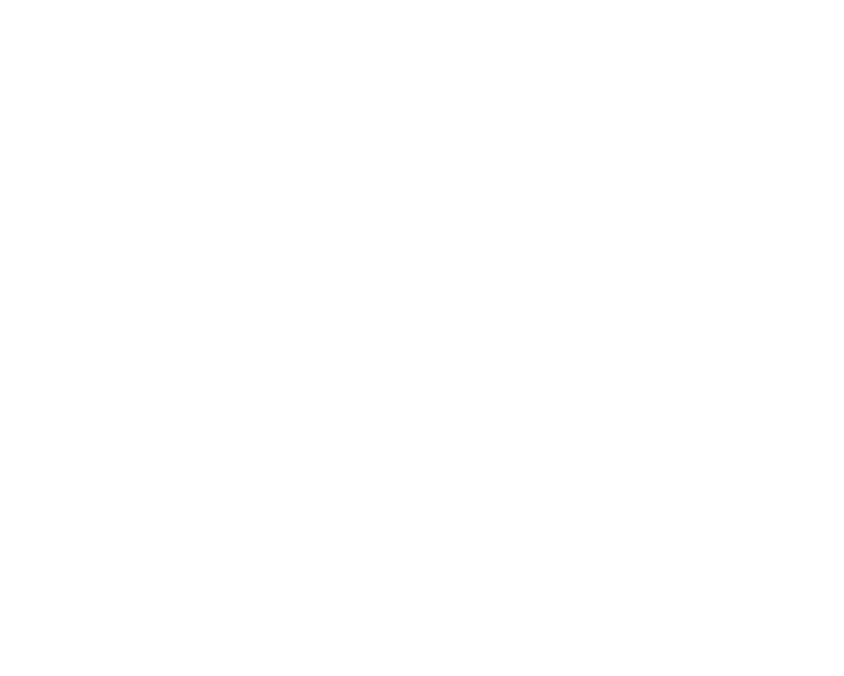
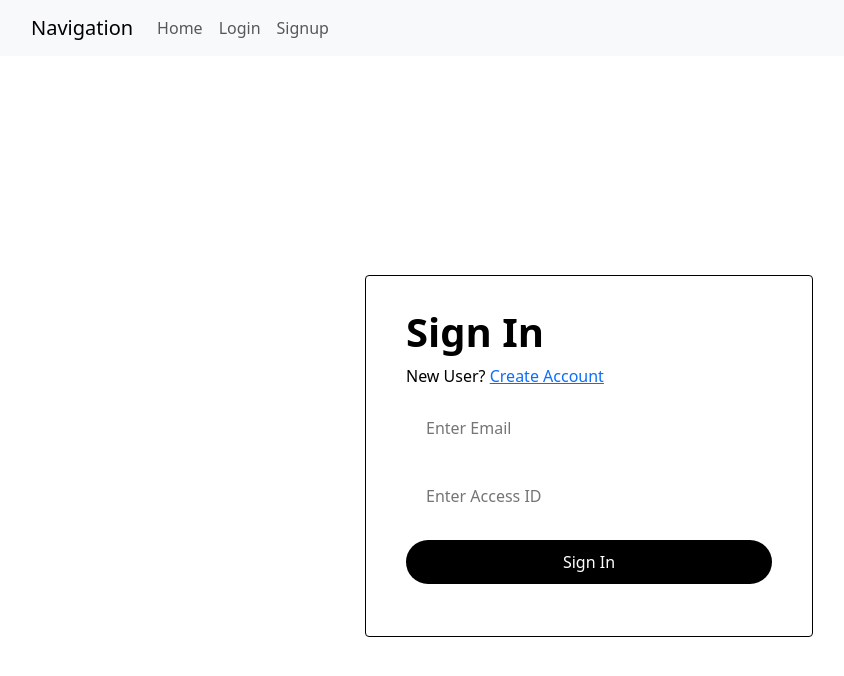
Before and after one commit to mushikhan1102/timeslot_registration, a React (Create React App) app: page /login in a window 1280 px wide. Before the commit this address had no page. Shown: the top 676 px of the page, without its empty margins (51-895 px from the left). Built offline with nearby package versions, Linux system fonts and the light colour scheme.

Commit message:
login/signup

```diff
--- a/package.json
+++ b/package.json
@@ -6,8 +6,10 @@
     "@testing-library/jest-dom": "^5.17.0",
     "@testing-library/react": "^13.4.0",
     "@testing-library/user-event": "^13.5.0",
+    "bootstrap": "^5.3.3",
     "firebase": "^10.8.1",
     "react": "^18.2.0",
+    "react-bootstrap": "^2.10.1",
     "react-dom": "^18.2.0",
     "react-router-dom": "^6.22.2",
     "react-scripts": "5.0.1",
--- a/src/App.js
+++ b/src/App.js
@@ -3,14 +3,17 @@
 import Home from "./pages/Home";
 import Login from "./pages/Login";
 import Signup from "./pages/Signup";
+import 'bootstrap/dist/css/bootstrap.min.css';
 
 function App() {
   return (
 
     <Routes>
       <Route path="/" element={<Home/>} />
-      <Route path="/" element={<Login/>} />
-      <Route path="/" element={<Signup/>} />
+      <Route path="/login" element={<Login/>} />
+      <Route path="/signup" element={<Signup/>} />
+
+
 
       </Routes>
   );
--- /dev/null
+++ b/src/components/nav_bar.js
@@ -0,0 +1,25 @@
+import Container from 'react-bootstrap/Container';
+import Nav from 'react-bootstrap/Nav';
+import Navbar from 'react-bootstrap/Navbar';
+import NavDropdown from 'react-bootstrap/NavDropdown';
+
+const Navigation = () => {
+  return (
+    <Navbar expand="lg" className="bg-body-tertiary">
+      <Container>
+        <Navbar.Brand href="#home">Navigation</Navbar.Brand>
+        <Navbar.Toggle aria-controls="basic-navbar-nav" />
+        <Navbar.Collapse id="basic-navbar-nav">
+          <Nav className="me-auto">
+            <Nav.Link href="/">Home</Nav.Link>
+            <Nav.Link href="/Login">Login</Nav.Link>
+            <Nav.Link href="/Signup">Signup</Nav.Link>
+
+          </Nav>
+        </Navbar.Collapse>
+      </Container>
+    </Navbar>
+  );
+}
+
+export default Navigation;
--- a/src/pages/Home.js
+++ b/src/pages/Home.js
@@ -1,10 +1,17 @@
 import React from 'react';
+import Navigation from '../components/nav_bar';
 
 const Home = () => {
 
 return(
 
+    <>
+
+    <Navigation></Navigation>
     <h1>Home</h1>
+
+    </>
+
 
 );
 
--- a/src/pages/Login.js
+++ b/src/pages/Login.js
@@ -1,10 +1,48 @@
 import React from 'react';
+import Navigation from '../components/nav_bar';
+import "./styles.css"
 
 const Login = () => {
 
 return(
 
-    <h1>Home</h1>
+    <>
+
+    <Navigation></Navigation>
+    <div className="container-signin">
+        <section class="wrapper">
+            <div class="heading">
+
+                <h1 class="text text-large">
+                    <strong>Sign In</strong>
+                </h1>
+
+                <p class="text text-normal"> New User?
+                    <span> <a href="/Signup" class= "text text-links"> Create Account </a>
+                    </span>
+                </p>
+
+            </div>
+
+            <form>
+                <div class="input-control">
+
+                    <input
+                    type="email" placeholder="Enter Email" class="input-field"></input>
+                </div>
+
+                <div class="input-control">
+                    <input
+                    type="Access ID" placeholder="Enter Access ID" class="input-field"></input>
+
+                </div>
+
+                <button type="submit" name="submit" class="input-submit" value="Sign in">Sign In</button>
+            </form>
+        </section>
+    </div>
+
+    </>
 
 );
 
--- a/src/pages/Signup.js
+++ b/src/pages/Signup.js
@@ -1,10 +1,52 @@
 import React from 'react';
+import Button from 'react-bootstrap/Button';
+import Col from 'react-bootstrap/Col';
+import Form from 'react-bootstrap/Form';
+import Row from 'react-bootstrap/Row';
+
+import Navigation from '../components/nav_bar';
+import FormText from 'react-bootstrap/FormText'
 
 const Signup = () => {
 
 return(
 
-    <h1>Home</h1>
+    <>
+
+    <Navigation></Navigation>
+    <h1>Signup</h1>
+
+    <Form>
+      <Row className="mb-3">
+        <Form.Group as={Col} controlId="formGridEmail">
+          <Form.Label>Email</Form.Label>
+          <Form.Control type="email" placeholder="Enter email" />
+        </Form.Group>
+
+        <Form.Group as={Col} controlId="formGridID">
+          <Form.Label>Access ID</Form.Label>
+          <Form.Control type="password" placeholder="ID" />
+        </Form.Group>
+      </Row>
+
+      <Form.Group className="mb-3" controlId="formGridFirstName">
+        <Form.Label>First Name</Form.Label>
+        <Form.Control placeholder="First Name" />
+      </Form.Group>
+
+      <Form.Group className="mb-3" controlId="formGridLastName">
+        <Form.Label>Last Name</Form.Label>
+        <Form.Control placeholder="Last Name" />
+      </Form.Group>
+
+      <Button variant="primary" type="submit">
+        Submit
+      </Button>
+    </Form>
+
+
+
+    </>
 
 );
 
--- /dev/null
+++ b/src/pages/styles.css
@@ -0,0 +1,73 @@
+.container-signin{
+    display: flex;
+    justify-content: center;
+    align-items: center;
+    max-width: 80rem;
+    min-height: 100vh;
+    width: 100%;
+    padding: 0 2rem;
+    margin: 0 auto;
+}
+
+.wrapper{
+
+    max-width: 28rem;
+    width: 100%;
+    margin: 0rem;
+    padding: 2rem 2.5rem;
+    border: none;
+    outline: none;
+    border-radius: .25rem;
+    color: black;
+    background: white;
+    border: 1px solid black;
+}
+
+.input-control{
+    display: flex;
+    justify-content: space-between;
+    margin-bottom: 1.25rem;
+}
+
+.input-field{
+    font-family: inherit;
+    font-size: 1rem;
+    font-weight: 400;
+    line-height: inherit;
+    width: 100%;
+    height: auto;
+    padding: .75rem 1.25rem;
+    border: none;
+    outline: none;
+    border-radius: 2rem;
+    color: black;
+    background: white;
+    text-transform: unset;
+    text-rendering: optimizeLegibility;
+}
+
+.input-submit{
+    cursor: pointer;
+    font-family: inherit;
+    font-size: 1rem;
+    font-weight: 500;
+    line-height: inherit;
+    width: 100%;
+    height: auto;
+    padding: .65rem 1.25rem;
+    border: none;
+    outline: none;
+    border-radius: 2rem;
+    color: white;
+    background: black;
+    text-transform: capitalize;
+    text-rendering: optimizeLegibility;
+    margin-bottom: 20px;
+
+}
+
+.input-submit:hover{
+    background: rgb(133, 132, 132);
+    text-decoration: none;
+    color: white;
+}
```
Also changed, not shown: 1 other file (tests, documents, lock files or other folders).
